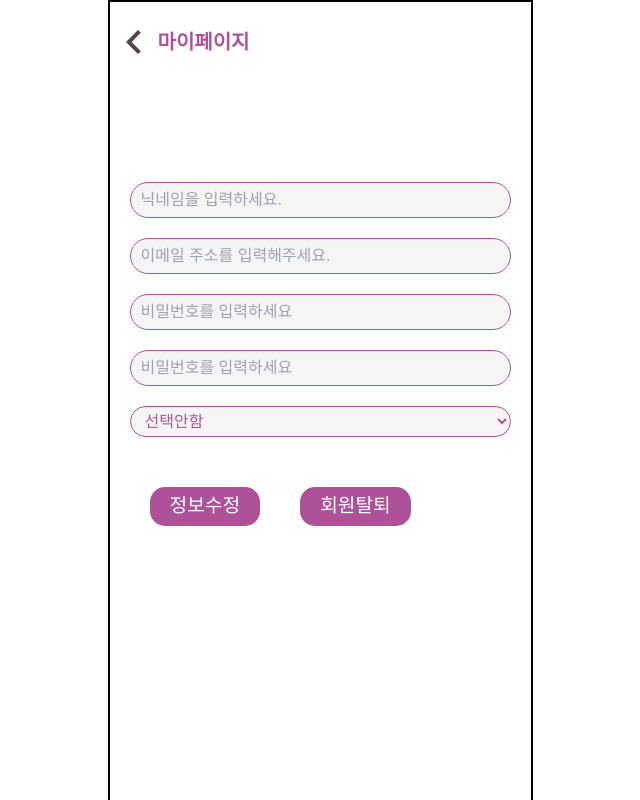
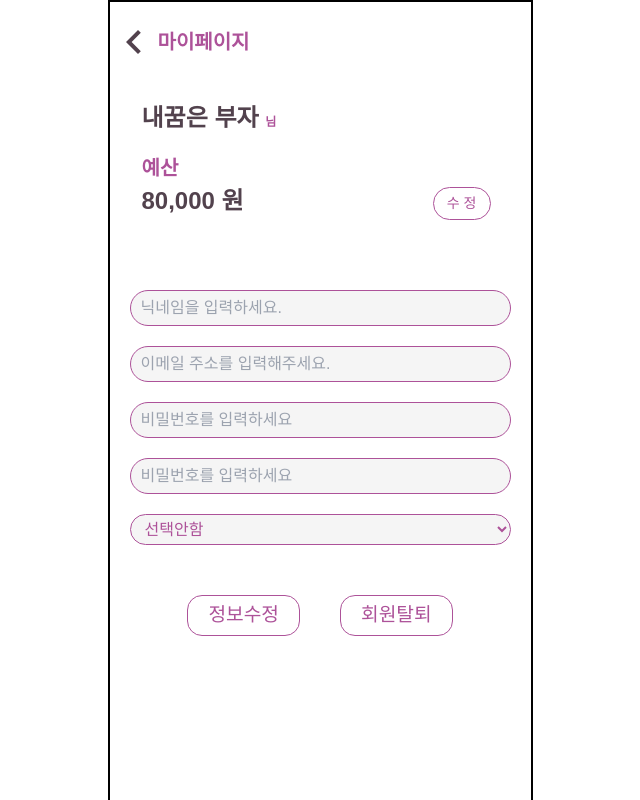
Before and after one commit to haglass/MoneyBook, a React (Create React App) app: page /myPage in a window 1280 px wide. Shown: the top 800 px of the page, without its empty margins (320-960 px from the left). Built offline with nearby package versions, Linux system fonts and the light colour scheme.

Commit message:
마이페이지 ui완성

```diff
--- a/src/pages/user/MyPage.js
+++ b/src/pages/user/MyPage.js
@@ -1,6 +1,6 @@
 import React from "react";
 
-import { Link } from "react-router-dom";
+import { Link, useNavigate } from "react-router-dom";
 import * as css from "../../styles/Styles";
 import { MdOutlineKeyboardArrowLeft } from "react-icons/md";
 import tw from "tailwind-styled-components";
@@ -103,7 +103,7 @@ const MyPage = () => {
     // 각 항목 체크용 객체를 생성해 진행
     setErr(check(val));
   };
-
+  const navigate = useNavigate();
   return (
     <div>
       <form onSubmit={handleSubmit}>
@@ -115,6 +115,25 @@ const MyPage = () => {
             <h1 className="text-xl font-bold text-main">마이페이지</h1>
           </Header>
           <div className="myPage-inner">
+            <div className="ml-3 mt-5">
+              <h1 className="tex-2xl text-sub text-2xl font-bold">
+                내꿈은 부자 <span className=" text-main text-xs">님</span>
+              </h1>
+              <div className=" mt-5">
+                <span className=" text-main text-xl font-bold ">예산</span>
+                <div className="flex justify-between items-center">
+                  <span className="flex tex-2xl text-sub text-2xl font-bold items-center">
+                    80,000 원
+                  </span>
+                  <button
+                    className="rewrite"
+                    onClick={(e) => navigate("/boardwrite")}
+                  >
+                    수 정
+                  </button>
+                </div>
+              </div>
+            </div>
             <form onSubmit={handleSubmit}>
               <input
                 type="text"
@@ -162,8 +181,8 @@ const MyPage = () => {
               </select>
               <span className="err text-xs">{Err.gender}</span>
             </form>
-            <div className="flex ">
-              <button type="submit" value="SUBMIT">
+            <div className="flex justify-center">
+              <button type="submit" value="SUBMIT" className="ml-3">
                 정보수정
               </button>
               <button type="reset" onClick={handleReset} value="RESET">
--- a/src/styles/Styles.jsx
+++ b/src/styles/Styles.jsx
@@ -118,15 +118,23 @@ export const LoginDiv = styled.div`
   }
 `;
 
-// Mainpage
+// MyPage
 export const MyPageDiv = styled.div`
   .myPage-inner {
     width: 100%;
     padding: 0 20px;
+    .rewrite {
+      padding: 5px 13px;
+      border: 1px solid #ad5299;
+      border-radius: 20px;
+      font-size: 14px;
+      text-alin: center;
+      margin-top: 5px;
+    }
     form {
       display: flex;
       flex-direction: column;
-      margin-top: 100px;
+      margin-top: 70px;
       input {
         background-color: whitesmoke;
         outline: none;
@@ -160,9 +168,10 @@ export const MyPageDiv = styled.div`
     button {
       display: block;
       padding: 5px 20px;
-      background: #ad5299;
+      border: 1px solid #ad5299;
       border-radius: 15px;
-      color: #fff;
+      color: #ad5299;
+      font-weight: 500;
       font-size: 1.2rem;
       margin: 0 20px;
       margin-top: 40px;
```
